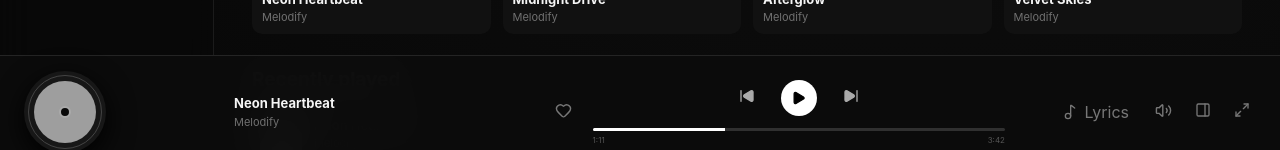
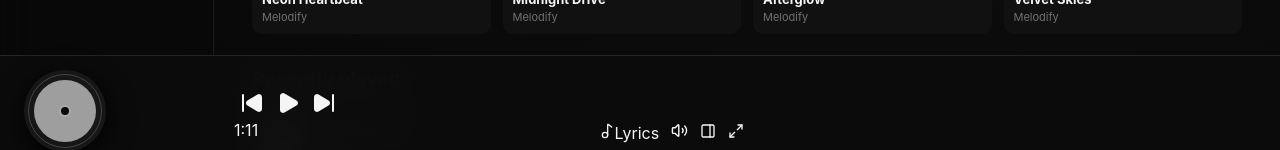
Before and after one commit to adiyandev/melodify, a React (Vite) app: page / in a window 1280 px wide. Shown: the part 633-783 px from the top of the page. Built offline with nearby package versions, Linux system fonts and the light colour scheme; grey boxes are pictures that could not be loaded.

Commit message:
Redesign player bar with Apple Music-style controls

```diff
--- a/src/main.jsx
+++ b/src/main.jsx
@@ -68,11 +68,9 @@ function App(){
     </main>
 
     {artistPanelOpen && <ArtistSidebar track={track} playTrack={playTrack} active={active} close={()=>setArtistPanelOpen(false)}/>}\n\n    <div className="now-playing">
-      <div className="art-stage"><div className={'disc '+(playing?'spinning':'')}><img src={track.cover}/><span/></div></div>
-      <div className="player-info"><div><strong>{track.title}</strong><span>{track.artist}</span></div><button><Heart size={17}/></button></div>
-      <div className="controls"><div className="control-row"><button onClick={()=>playTrack((active-1+tracks.length)%tracks.length)}><SkipBack fill="currentColor"/></button><button className="play-main" onClick={()=>setPlaying(!playing)}>{playing?<Pause fill="currentColor"/>:<Play fill="currentColor"/>}</button><button onClick={()=>playTrack((active+1)%tracks.length)}><SkipForward fill="currentColor"/></button></div><div className="progress"><span style={{width:progress+'%'}}/></div><div className="time"><span>{formatTime(currentSeconds)}</span><span>{formatTime(track.duration||222)}</span></div></div>
-      <div className="player-actions"><button className={'lyrics '+(lyricsPage?'active':'')} onClick={()=>setLyricsPage(true)}><Music2 size={16}/>Lyrics</button><button><Volume2 size={17}/></button><button onClick={()=>setArtistPanelOpen(v=>!v)} className={artistPanelOpen?'panel-active':''}><PanelRight size={16}/></button><button><Maximize2 size={16}/></button></div>
-
+      <div className="apple-player-track"><div className={'disc '+(playing?'spinning':'')}><img src={track.cover}/><span/></div><div className="apple-track-meta"><strong>{track.title}</strong><span>{track.artist}</span></div><button className="apple-like"><Heart size={16}/></button></div>
+      <div className="apple-player-center"><div className="apple-control-row"><button onClick={()=>playTrack((active-1+tracks.length)%tracks.length)}><SkipBack fill="currentColor"/></button><button className="apple-play" onClick={()=>setPlaying(!playing)}>{playing?<Pause fill="currentColor"/>:<Play fill="currentColor"/>}</button><button onClick={()=>playTrack((active+1)%tracks.length)}><SkipForward fill="currentColor"/></button></div><div className="apple-progress-row"><span>{formatTime(currentSeconds)}</span><div className="progress"><span style={{width:progress+'%'}}/></div><span>{formatTime(track.duration||222)}</span></div></div>
+      <div className="apple-player-actions"><button className={'lyrics '+(lyricsPage?'active':'')} onClick={()=>setLyricsPage(true)}><Music2 size={16}/><span>Lyrics</span></button><button><Volume2 size={17}/></button><button onClick={()=>setArtistPanelOpen(v=>!v)} className={artistPanelOpen?'panel-active':''}><PanelRight size={16}/></button><button><Maximize2 size={16}/></button></div>
     </div>
   </div>
 }
```
